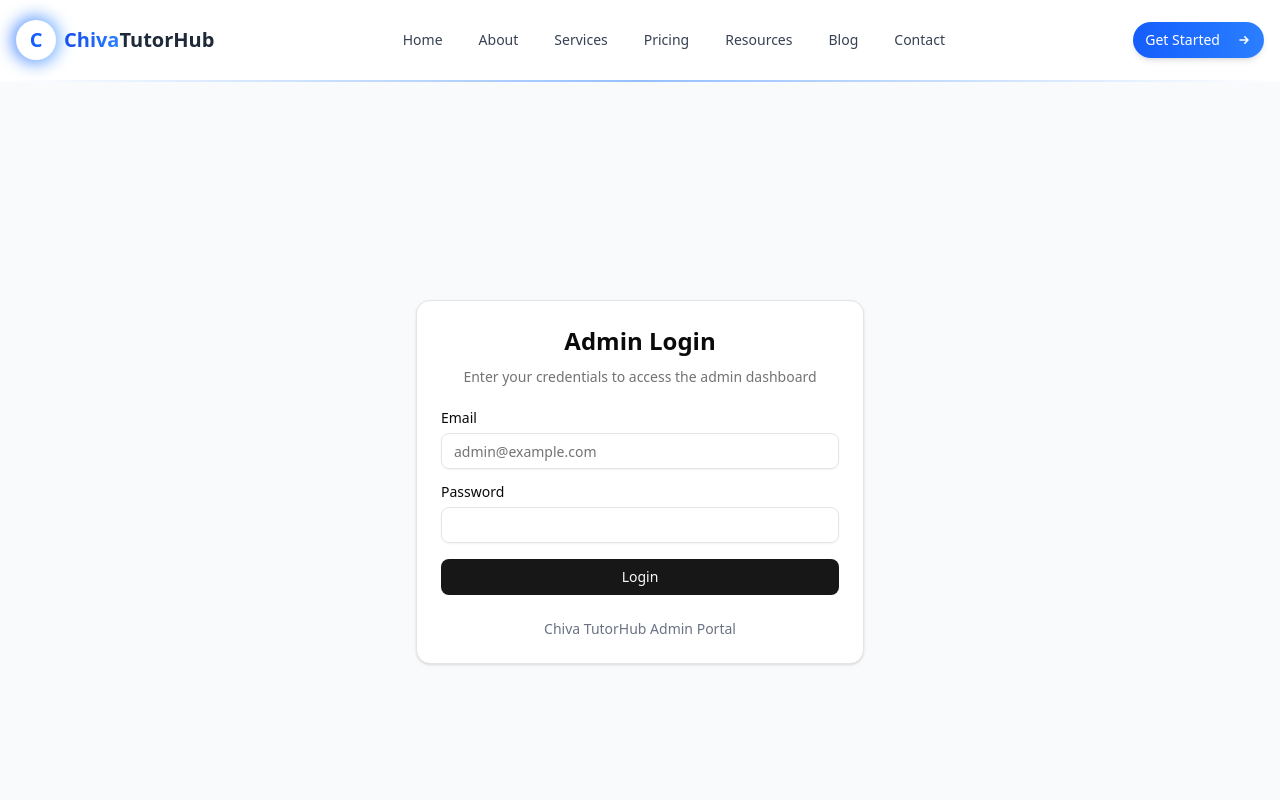
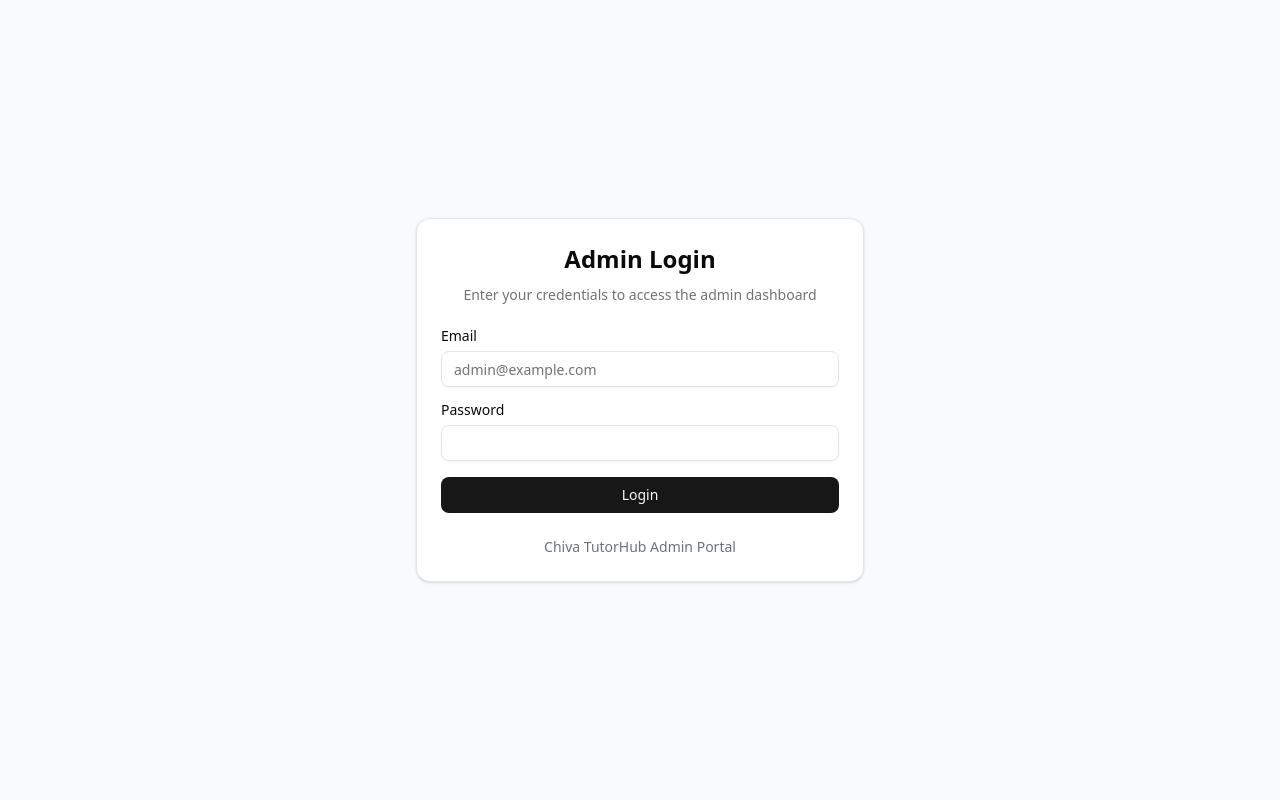
Before and after one commit to lekakenycollins8/charles-chiva-tutorhub-website, a Next.js app: page /admin/login in a window 1280 px wide. Shown: the top 800 px of the page. Built offline with nearby package versions, Linux system fonts and the light colour scheme.

Commit message:
feat: implement admin layout with dynamic route-based rendering

```diff
--- /dev/null
+++ b/src/app/admin/layout.tsx
@@ -0,0 +1,27 @@
+import { ReactNode } from "react";
+import { Geist } from "next/font/google";
+import SessionProviderWrapper from "@/components/auth/SessionProviderWrapper";
+
+
+
+// Set up font
+const geistSans = Geist({
+  variable: "--font-geist-sans",
+  subsets: ["latin"],
+});
+
+
+
+export default function AdminLayout({
+  children,
+}: {
+  children: ReactNode;
+}) {
+  return (
+    <div className="admin-layout">
+      <SessionProviderWrapper>
+        {children}
+      </SessionProviderWrapper>
+    </div>
+  );
+}
--- a/src/app/layout.tsx
+++ b/src/app/layout.tsx
@@ -8,6 +8,9 @@ import Footer from "@/components/layout/Footer";
 
 // Import SessionProvider wrapper (client component)
 import SessionProviderWrapper from "@/components/auth/SessionProviderWrapper";
+
+// Import AdminLayoutWrapper
+import AdminLayoutWrapper from "@/components/admin/AdminLayoutWrapper";
 
 const geistSans = Geist({
   variable: "--font-geist-sans",
@@ -29,17 +32,27 @@ export default function RootLayout({
 }: Readonly<{
   children: React.ReactNode;
 }>) {
+  // Check if the current URL is for an admin page
+  // This is a client component, so we can't use usePathname directly
+  // We'll use a data attribute on the body to handle this with CSS
+
   return (
     <html lang="en" suppressHydrationWarning={true}>
       <body
         className={`${geistSans.variable} ${geistMono.variable} antialiased min-h-screen flex flex-col`}
       >
         <SessionProviderWrapper>
-          <Navbar />
-          <main className="flex-1">
+          <AdminLayoutWrapper>
             {children}
-          </main>
-          <Footer />
+          </AdminLayoutWrapper>
+          {/* We'll wrap the main site components in a div that we can hide for admin routes */}
+          <div className="main-site-wrapper">
+            <Navbar />
+            <main className="flex-1">
+              {children}
+            </main>
+            <Footer />
+          </div>
         </SessionProviderWrapper>
       </body>
     </html>
--- /dev/null
+++ b/src/components/admin/AdminLayoutWrapper.tsx
@@ -0,0 +1,33 @@
+'use client';
+
+import { usePathname } from 'next/navigation';
+import { ReactNode, useEffect } from 'react';
+
+export default function AdminLayoutWrapper({ children }: { children: ReactNode }) {
+  const pathname = usePathname();
+  const isAdminRoute = pathname?.startsWith('/admin');
+
+  useEffect(() => {
+    // Get the main site wrapper element
+    const mainSiteWrapper = document.querySelector('.main-site-wrapper');
+
+    if (isAdminRoute && mainSiteWrapper) {
+      // Hide the main site wrapper for admin routes
+      mainSiteWrapper.setAttribute('style', 'display: none;');
+    } else if (mainSiteWrapper) {
+      // Show the main site wrapper for non-admin routes
+      mainSiteWrapper.setAttribute('style', '');
+    }
+  }, [isAdminRoute]);
+
+  return (
+    <>
+      {isAdminRoute && (
+        <div className="admin-root">
+          {children}
+        </div>
+      )}
+      {!isAdminRoute && children}
+    </>
+  );
+}
```
